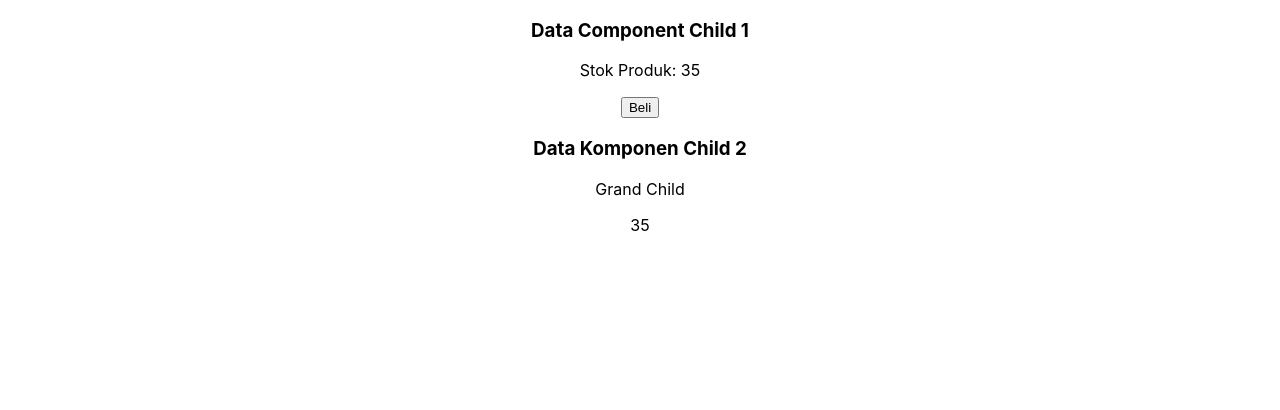
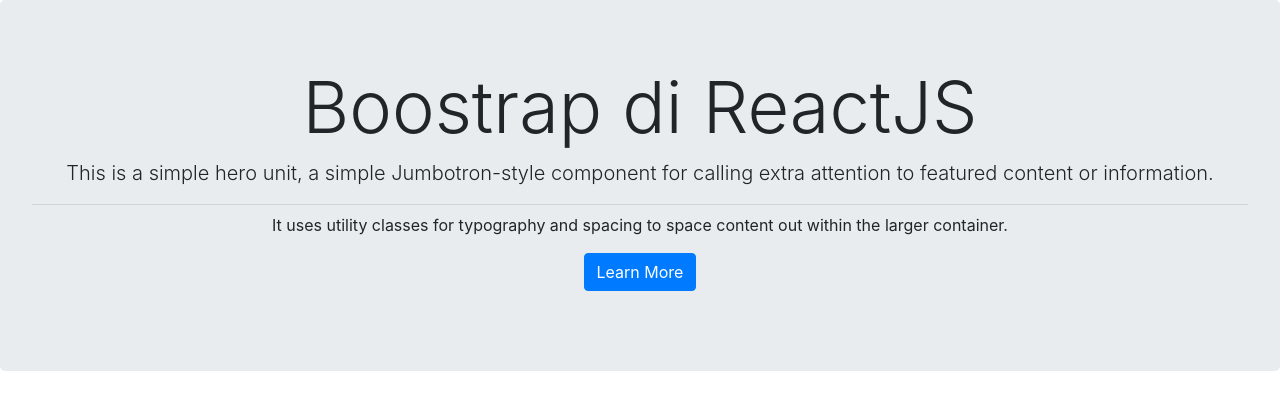
Before and after one commit to densuz/reactJs, a React (Create React App) app: page / in a window 1280 px wide. Shown: the top 410 px of the page. Built offline with nearby package versions, Linux system fonts and the light colour scheme.

Commit message:
#7 Berhasil Menerapkan Boostrap (BoostrapComp)

```diff
--- a/src/App.js
+++ b/src/App.js
@@ -3,13 +3,14 @@ import React from 'react';
 import './App.css';
 //import Home from './Component/Fungsional/Home'
 //import Beranda from './Component/Class/Beranda'
-import './Component/Class/Parent'
-import Parent from './Component/Class/Parent';
+//import './Component/Class/Parent'
+//import Parent from './Component/Class/Parent';
+import BoostrapComp from './Component/Class/BoostrapComp';
 
 function App() {
   return (
     <div className="App">
-    <Parent/>
+      <BoostrapComp />
 
     </div>
 
--- /dev/null
+++ b/src/Component/Class/BoostrapComp.jsx
@@ -0,0 +1,32 @@
+import React, { Component } from 'react'
+import { Jumbotron, Button } from 'reactstrap';
+
+class Bootstrap extends Component {
+    constructor(props) {
+        super(props)
+
+        this.state = {
+
+        }
+    }
+
+    render() {
+        return (
+
+            <div>
+                <Jumbotron>
+                    <h1 className="display-3">Boostrap di ReactJS</h1>
+                    <p className="lead">This is a simple hero unit, a simple Jumbotron-style component for calling extra attention to featured content or information.</p>
+                    <hr className="my-2" />
+                    <p>It uses utility classes for typography and spacing to space content out within the larger container.</p>
+                    <p className="lead">
+                        <Button color="primary">Learn More</Button>
+                    </p>
+                </Jumbotron>
+
+            </div >
+
+        )
+    }
+}
+export default Bootstrap;
--- a/src/index.js
+++ b/src/index.js
@@ -3,6 +3,7 @@ import ReactDOM from 'react-dom';
 import './index.css';
 import App from './App';
 import * as serviceWorker from './serviceWorker';
+import 'bootstrap/dist/css/bootstrap.min.css';
 
 ReactDOM.render(
   <React.StrictMode>
```
